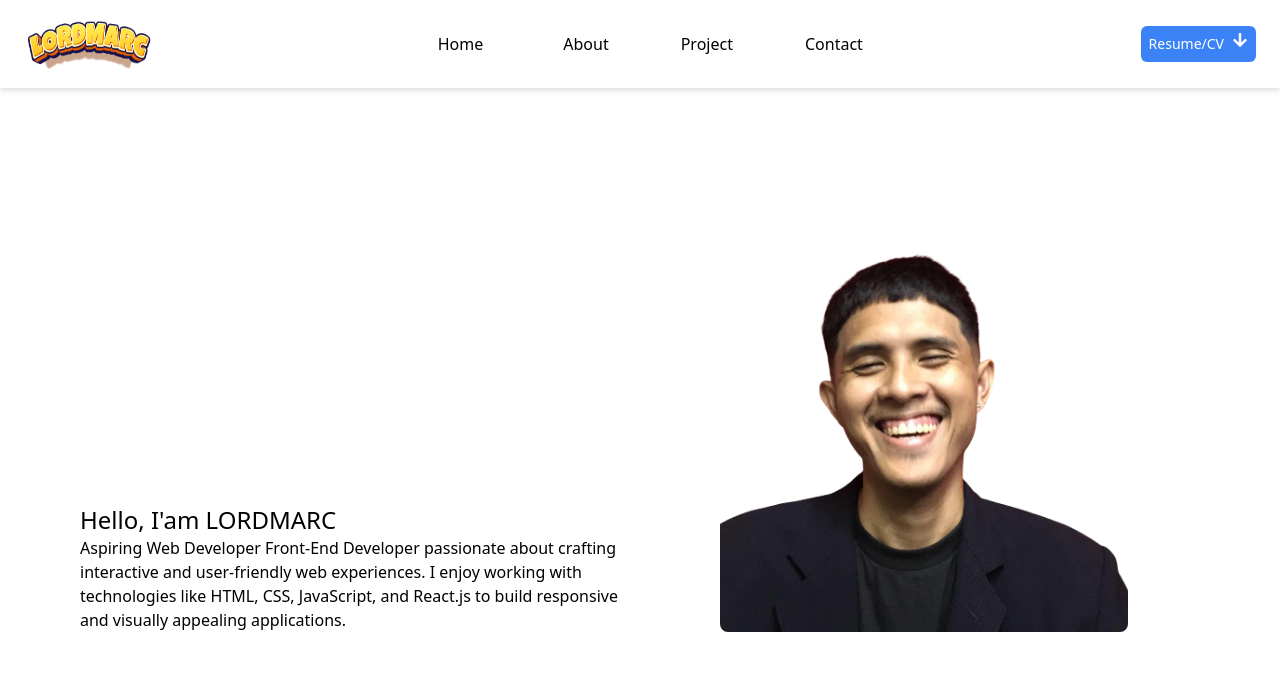
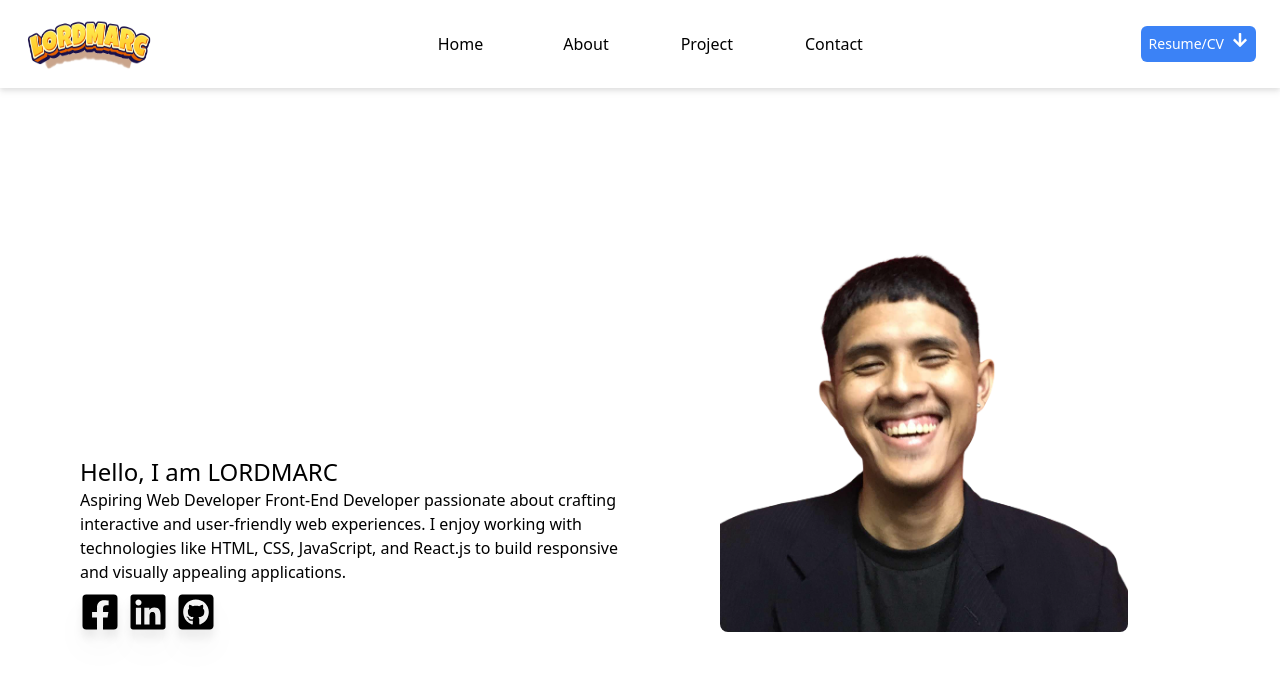
Before and after one commit to Lordmarc/Portfolio, a React (Vite) app: page / in a window 1280 px wide. Shown: the top 676 px of the page. Built offline with nearby package versions, Linux system fonts and the light colour scheme.

Commit message:
adding social icons

```diff
--- a/src/Components/Navbar/Navbar.tsx
+++ b/src/Components/Navbar/Navbar.tsx
@@ -1,9 +1,9 @@
 import { useState } from "react";
+import { IoMdClose, IoMdMenu } from "react-icons/io";
+import { Link } from "react-router"; // ✅ Corrected import
 import MyLogo from "../../assets/lg.png";
-import { Link } from "react-router"; // ✅ Corrected import
+import Resume from "../../assets/Resumee.pdf";
 import Download from "../Download/Download";
-import Resume from "../../assets/Resumee.pdf";
-import { IoMdMenu, IoMdClose } from "react-icons/io";
 
 const Navbar = () => {
   const [showMenu, setShowMenu] = useState(false);
@@ -11,6 +11,13 @@ const Navbar = () => {
   const handleMenu = () => {
     setShowMenu((prev) => !prev); // ✅ Toggle properly
   };
+
+  const menuItems = [
+    { name: "Home", path: "/" },
+    { name: "About", path: "/about" },
+    { name: "Project", path: "/project" },
+    { name: "Contact", path: "/contact" },
+  ];
 
   return (
     <div className="bg-white flex items-center justify-between px-6 py-2 drop-shadow-md">
@@ -26,25 +33,17 @@ const Navbar = () => {
         )}
       </div>
 
-
       <div
         className={`${
           showMenu ? "block" : "hidden"
         } absolute top-16 left-0 w-full bg-white flex-col items-center py-4 shadow-md md:static md:flex md:flex-row md:w-auto md:shadow-none`}
       >
         <ul className="flex flex-col items-center space-y-4 md:flex-row md:space-x-6 md:space-y-0">
-          <li className="link">
-            <Link to="/">Home</Link>
-          </li>
-          <li className="link">
-            <Link to="/about">About</Link>
-          </li>
-          <li className="link">
-            <Link to="/project">Project</Link>
-          </li>
-          <li className="link">
-            <Link to="/contact">Contact</Link>
-          </li>
+          {menuItems.map((items) => (
+            <li key={items.path} className="link">
+              <Link to={items.path}>{items.name}</Link>
+            </li>
+          ))}
         </ul>
       </div>
 
--- a/src/Pages/Home/Home.tsx
+++ b/src/Pages/Home/Home.tsx
@@ -1,33 +1,73 @@
+import { FaFacebookSquare, FaGithubSquare, FaLinkedin } from "react-icons/fa";
 import ImageCard from "../../Components/Cards/ImageCard";
 import Download from "../../Components/Download/Download";
 import Navbar from "../../Components/Navbar/Navbar";
 import Resume from "../../assets/Resumee.pdf";
 
 const Home = () => {
-
   const introduction = `Front-End Developer passionate
                         about crafting interactive and
                         user-friendly web experiences.
                         I enjoy working with technologies
                         like HTML, CSS, JavaScript, and React.js
-                         to build responsive and visually appealing
-                          applications.`;
+                        to build responsive and visually appealing
+                        applications.`;
 
   return (
-    <div className="">
+    <div>
       <Navbar />
+      <div className="container mx-auto lg:max-w-7xl lg:px-20">
+        <div className="flex flex-col-reverse md:flex-row justify-between md:gap-4 mt-20 md:mt-40">
+          <div className="flex-1 text-center md:text-left md:flex md:flex-col md:justify-end">
+            <h2 className="font-medium text-xl md:text-2xl">
+              Hello, I am LORDMARC
+            </h2>
+            <p className="text-sm md:text-base">
+              Aspiring Web Developer {introduction}
+            </p>
+            <div className="flex gap-2 justify-center mt-2 md:justify-start">
 
-      <div className="container mx-auto  lg:max-w-7xl lg:px-20">
-        <div className="flex flex-col-reverse md:flex-row justify-between md:gap-4  mt-20 md:mt-40">
-          <div className="flex-1 text-center md:text-left md:flex md:flex-col md:justify-end">
-            <h2 className="font-medium text-xl md:text-2xl">Hello, I'am LORDMARC</h2>
-            <p className="text-sm md:text-base">Aspiring Web Developer {introduction}</p>
-            <div className='flex justify-center mt-3 md:hidden'>
-            <Download fileUrl={Resume} fileName="My_Resume.pdf"/>
+              <a
+                href="https://www.facebook.com/lordmarc.siega.matabang.2024"
+                target="_blank"
+                rel="noopener noreferrer"
+                className="group h-10 w-10 opacity-0 animate-fadeIn duration-300 flex items-center justify-center"
+                style={{ animationDelay: "0.5s" }}
+              >
+                <FaFacebookSquare className="icons transition-transform group-hover:scale-110 duration-300" />
+              </a>
+
+
+              <a
+                href="https://www.linkedin.com/in/lord-marc-matabang-8859102b0"
+                target="_blank"
+                rel="noopener noreferrer"
+                className="group h-10 w-10 opacity-0 animate-fadeIn duration-300 flex items-center justify-center"
+                style={{ animationDelay: "1.5s" }}
+              >
+                <FaLinkedin className="icons transition-transform group-hover:scale-110 duration-300" />
+              </a>
+
+
+              <a
+                href="https://github.com/Lordmarc"
+                target="_blank"
+                rel="noopener noreferrer"
+                className="group h-10 w-10 opacity-0 animate-fadeIn duration-300 flex items-center justify-center"
+                style={{ animationDelay: "2.5s" }}
+              >
+                <FaGithubSquare className="icons transition-transform group-hover:scale-110 duration-300" />
+              </a>
             </div>
+            <div className="flex justify-center mt-3 md:hidden">
+              <Download fileUrl={Resume} fileName="My_Resume.pdf" />
+            </div>
+
+
 
           </div>
 
+          {/* Image Card */}
           <div className="flex-1 flex justify-center">
             <ImageCard />
           </div>
--- a/src/index.css
+++ b/src/index.css
@@ -2,15 +2,7 @@
 @tailwind components;
 @tailwind utilities;
 
-.header-bg {
-  @apply bg-[#D8E9A8] rounded-b-xl;
-}
 
-
-
-.swiper-pagination-bullet {
-  @apply bg-[#D8E9A8]
-}
 
 @layer components{
 
@@ -21,4 +13,8 @@
   .link {
     @apply mx-2 hover:w-full text-center hover:bg-slate-300 md:hover:bg-slate-300 hover:text-white px-6 py-2 md:rounded-md font-medium;
   }
+
+  .icons{
+    @apply h-full w-full cursor-pointer drop-shadow-xl  text-black  hover:text-blue-500 ;
+  }
 }
--- a/tailwind.config.js
+++ b/tailwind.config.js
@@ -1,8 +1,25 @@
+
+
 /** @type {import('tailwindcss').Config} */
 export default {
   content: ["./index.html", "./src/**/*.{js,ts,jsx,tsx}"],
   theme: {
-    extend: {},
+    extend: {
+      animation: {
+        fadeIn: "fadeIn 1s ease-in-out forwards"
+      },
+      keyframes: {
+        fadeIn: {
+          "from": {
+            opacity: "0",
+            transform: "translateX(-100px)"
+          },
+          "to":{ opacity: "1",
+                transform: "translateX(0)" }
+        },
+      },
+
+    },
   },
   plugins: [],
 };
```
